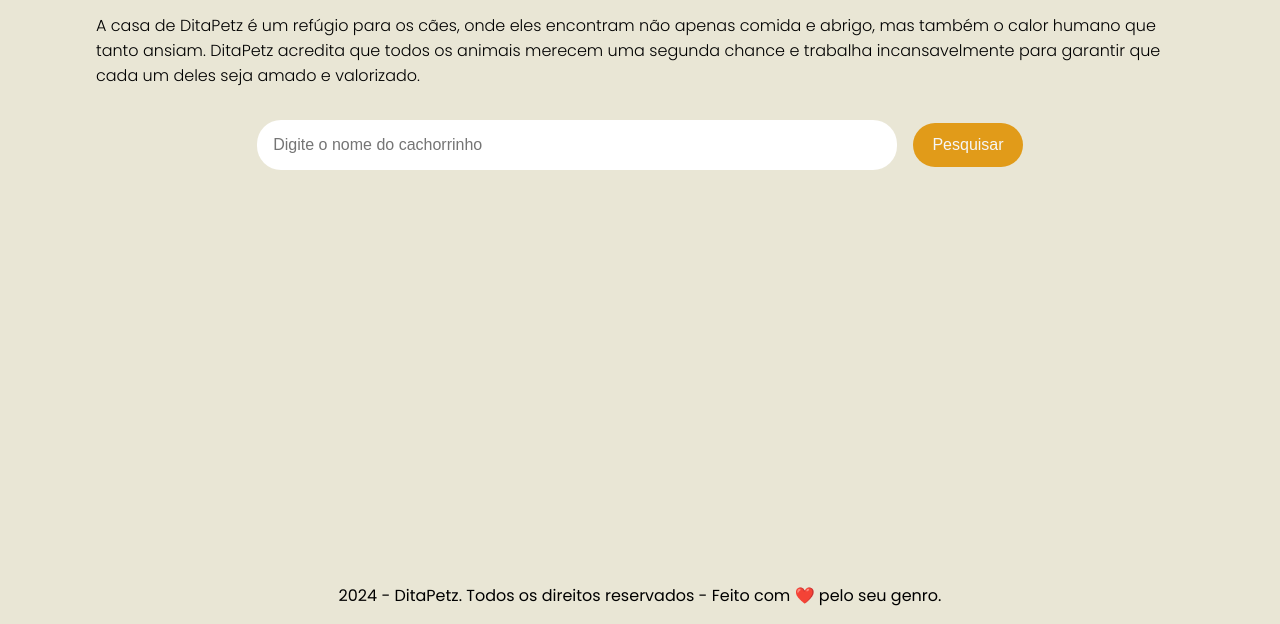
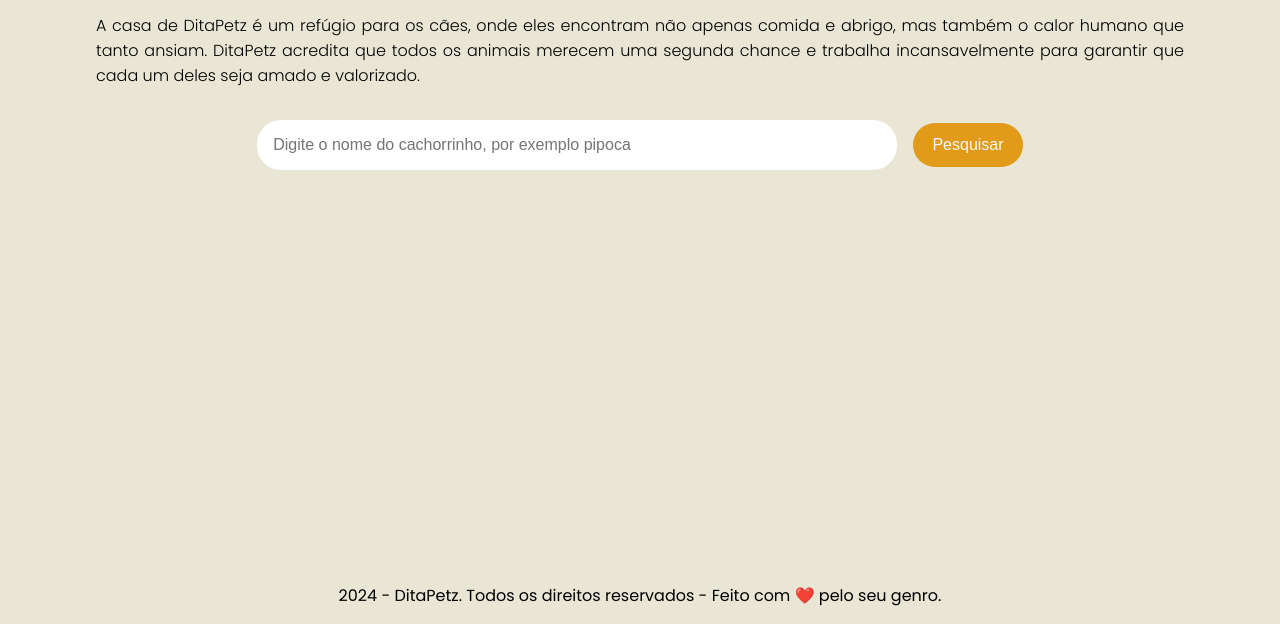
Before and after one commit to ademilsonalmeida/ditapetz, a plain HTML site: page index.html in a window 1280 px wide. Shown: the part 176-800 px from the top of the page. Drawn offline with Linux system fonts and the light colour scheme.

Commit message:
Update index

```diff
--- a/index.html
+++ b/index.html
@@ -20,7 +20,7 @@
         </header>
         <main>
             <section class="search">
-                <input type="text" id="search" placeholder="Digite o nome do cachorrinho">
+                <input type="text" id="search" placeholder="Digite o nome do cachorrinho, por exemplo pipoca">
                 <button onclick="search()">Pesquisar</button>
             </section>
             <section class="results" id="results">
--- a/style.css
+++ b/style.css
@@ -45,6 +45,7 @@ header p {
     padding: 1rem;
     font-weight: 300;
     font-style: normal;
+    text-align: justify;
 }
 
 main section {
```
